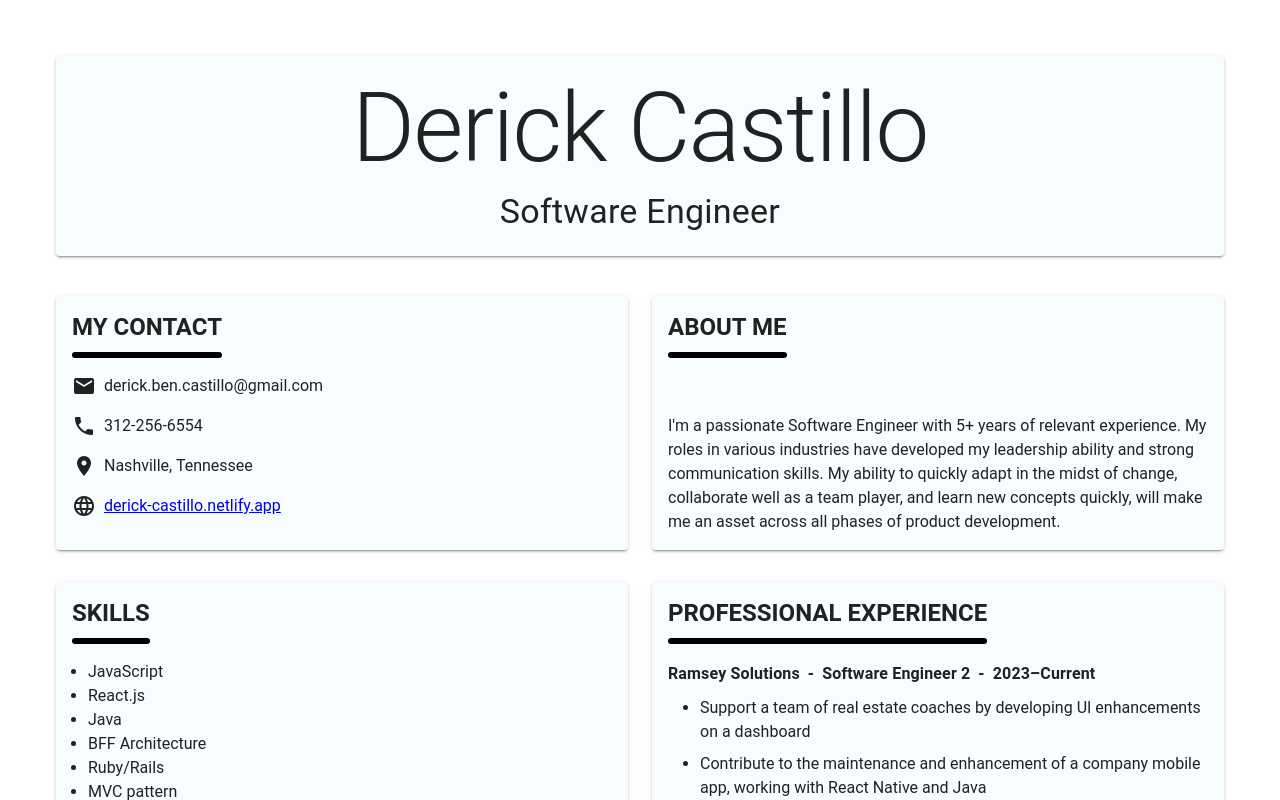
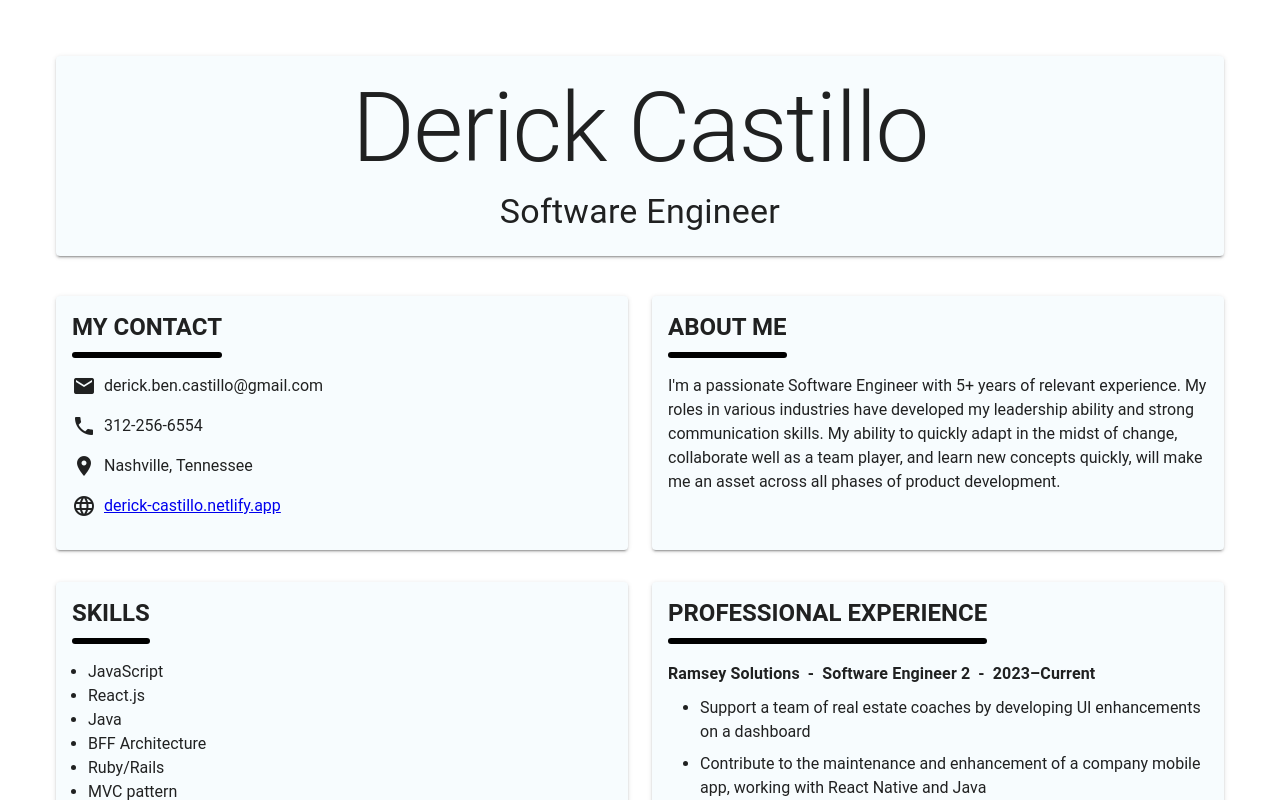
Before and after one commit to dbcastillo/portfolio2025, a Vue app: page / in a window 1280 px wide. Shown: the top 800 px of the page. Built offline with nearby package versions, Linux system fonts and the light colour scheme.

Commit message:
adjust margin bottom on 'about me'

```diff
--- a/src/App.vue
+++ b/src/App.vue
@@ -63,13 +63,13 @@
 
         <v-col class="d-flex flex-column ga-8" cols="12" md="6">
           <v-sheet class="pa-4 elevation-2 rounded" style="background-color: #f7fcfe">
-            <div class="mb-2 pb-10" style="display: inline-block;">
+            <div class="mb-2" style="display: inline-block;">
               <h1 class="text-h5 font-weight-bold">ABOUT ME</h1>
               <div
                   style="height: 6px; width: 100%; background-color: black; border-radius: 3px; margin: 8px 0;"
               ></div>
             </div>
-            <p>
+            <p class="mb-10">
               I'm a passionate Software Engineer with 5+ years of relevant experience. My roles in various industries
               have developed my leadership ability and strong communication skills. My ability to quickly adapt in the
               midst of change, collaborate well as a team player, and learn new concepts quickly, will make me an
```
